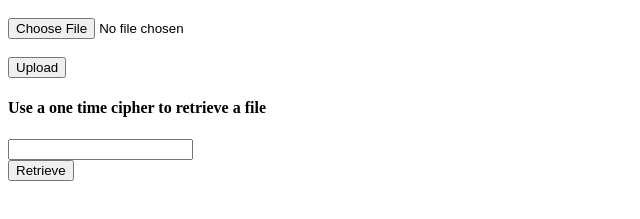
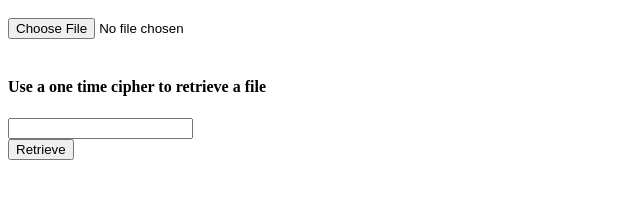
Before and after one commit to AlexsJones/deaddrop, a plain HTML site: page views/index.html in a window 1280 px wide. Shown: the part 365-584 px from the top of the page, without its empty margins (0-640 px from the left). Drawn offline with Linux system fonts and the light colour scheme; files whose address does not match are found by name.

Commit message:
removed redundant button

```diff
--- a/views/index.html
+++ b/views/index.html
@@ -39,7 +39,6 @@ function validateForm() {
           <input name="file" id="fileu" type="file"></input>
           <br />
           <br />
-          <input type="submit" value="Upload" name="Upload file" class="btn btn-lg btn-default"/>
         </div>
       </form>
 
```
